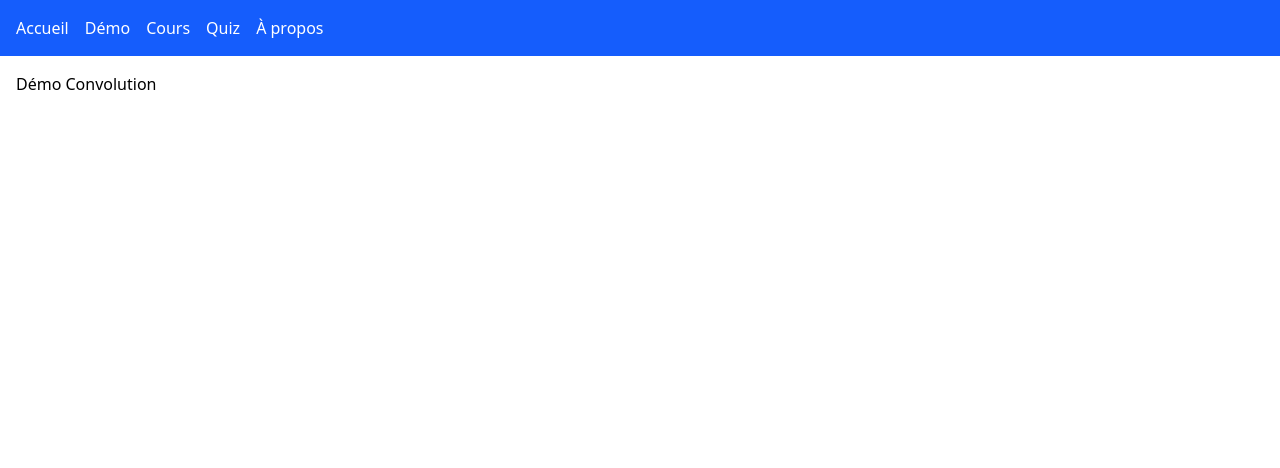
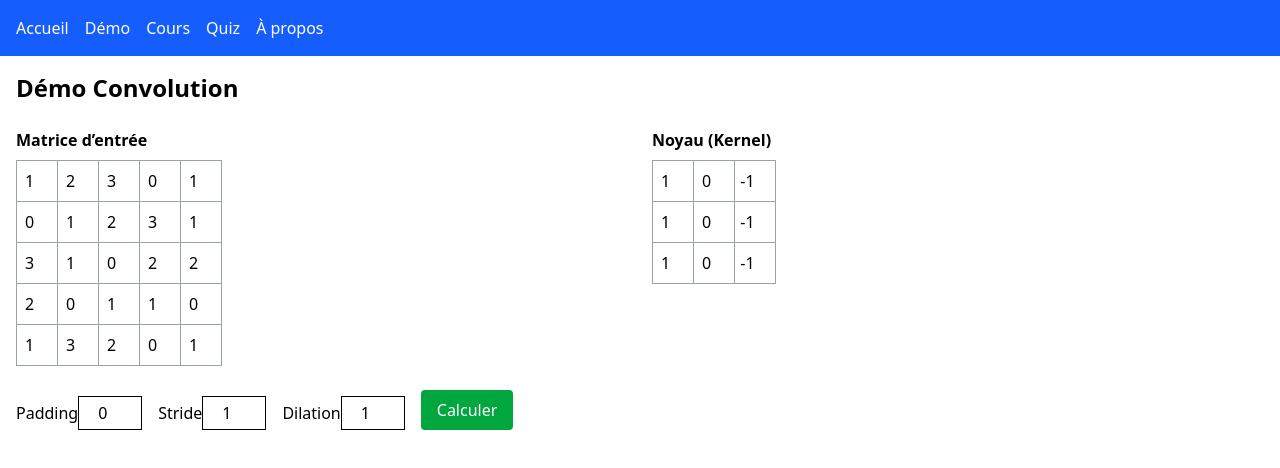
Before and after one commit to jlg-formation/convolution, a React (Vite) app: page /demo in a window 1280 px wide. Shown: the top 468 px of the page. Built offline with nearby package versions, Linux system fonts and the light colour scheme.

Commit message:
feat: implement convolution demo with input matrix, kernel editor, and controls for padding, stride, and dilation

```diff
--- a/src/components/ControlsPanel.tsx
+++ b/src/components/ControlsPanel.tsx
@@ -1,3 +1,57 @@
-export default function ControlsPanel() {
-  return <div>ControlsPanel</div>;
+interface ControlsProps {
+  padding: number;
+  setPadding: (v: number) => void;
+  stride: number;
+  setStride: (v: number) => void;
+  dilation: number;
+  setDilation: (v: number) => void;
+  onCompute: () => void;
 }
+
+export default function ControlsPanel({
+  padding,
+  setPadding,
+  stride,
+  setStride,
+  dilation,
+  setDilation,
+  onCompute,
+}: ControlsProps) {
+  return (
+    <div className="flex items-end gap-4">
+      <div>
+        <label>Padding</label>
+        <input
+          type="number"
+          value={padding}
+          onChange={(e) => setPadding(Number(e.target.value))}
+          className="w-16 border p-1 text-center"
+        />
+      </div>
+      <div>
+        <label>Stride</label>
+        <input
+          type="number"
+          value={stride}
+          onChange={(e) => setStride(Number(e.target.value))}
+          className="w-16 border p-1 text-center"
+        />
+      </div>
+      <div>
+        <label>Dilation</label>
+        <input
+          type="number"
+          value={dilation}
+          onChange={(e) => setDilation(Number(e.target.value))}
+          className="w-16 border p-1 text-center"
+        />
+      </div>
+      <button
+        onClick={onCompute}
+        className="rounded bg-green-600 px-4 py-2 text-white"
+      >
+        Calculer
+      </button>
+    </div>
+  );
+}
--- a/src/components/Grid.tsx
+++ b/src/components/Grid.tsx
@@ -1,3 +1,42 @@
-export default function Grid() {
-  return <div>Grid</div>;
+interface GridProps {
+  matrix: number[][];
+  setMatrix?: (m: number[][]) => void;
+  readOnly?: boolean;
 }
+
+export default function Grid({ matrix, setMatrix, readOnly }: GridProps) {
+  const handleChange = (i: number, j: number, value: string) => {
+    if (!setMatrix) return;
+    const newMatrix = matrix.map((row, r) =>
+      row.map((cell, c) => (r === i && c === j ? Number(value) || 0 : cell)),
+    );
+    setMatrix(newMatrix);
+  };
+
+  return (
+    <table className="border-collapse">
+      <tbody>
+        {matrix.map((row, i) => (
+          <tr key={i}>
+            {row.map((cell, j) => (
+              <td key={j} className="border border-gray-400">
+                {readOnly ? (
+                  <div className="flex h-10 w-10 items-center justify-center">
+                    {cell}
+                  </div>
+                ) : (
+                  <input
+                    type="number"
+                    value={cell}
+                    onChange={(e) => handleChange(i, j, e.target.value)}
+                    className="h-10 w-10 border-none text-center outline-none"
+                  />
+                )}
+              </td>
+            ))}
+          </tr>
+        ))}
+      </tbody>
+    </table>
+  );
+}
--- a/src/components/KernelEditor.tsx
+++ b/src/components/KernelEditor.tsx
@@ -1,3 +1,34 @@
-export default function KernelEditor() {
-  return <div>KernelEditor</div>;
+interface KernelEditorProps {
+  kernel: number[][];
+  setKernel: (k: number[][]) => void;
 }
+
+export default function KernelEditor({ kernel, setKernel }: KernelEditorProps) {
+  const handleChange = (i: number, j: number, value: string) => {
+    const newK = kernel.map((row, r) =>
+      row.map((cell, c) => (r === i && c === j ? Number(value) || 0 : cell)),
+    );
+    setKernel(newK);
+  };
+
+  return (
+    <table className="border-collapse">
+      <tbody>
+        {kernel.map((row, i) => (
+          <tr key={i}>
+            {row.map((cell, j) => (
+              <td key={j} className="border border-gray-400">
+                <input
+                  type="number"
+                  value={cell}
+                  onChange={(e) => handleChange(i, j, e.target.value)}
+                  className="h-10 w-10 border-none text-center outline-none"
+                />
+              </td>
+            ))}
+          </tr>
+        ))}
+      </tbody>
+    </table>
+  );
+}
--- a/src/logic/convolution.ts
+++ b/src/logic/convolution.ts
@@ -1 +1,45 @@
-// conv2d logic will go here
+export function conv2d(
+  input: number[][],
+  kernel: number[][],
+  opts: { padding: number; stride: number; dilation: number },
+): number[][] {
+  const { padding, stride, dilation } = opts;
+  const H = input.length;
+  const W = input[0].length;
+  const kH = kernel.length;
+  const kW = kernel[0].length;
+
+  // Ajout de padding
+  const padded = Array.from({ length: H + 2 * padding }, (_, i) =>
+    Array.from({ length: W + 2 * padding }, (_, j) => {
+      const ii = i - padding;
+      const jj = j - padding;
+      return ii >= 0 && ii < H && jj >= 0 && jj < W ? input[ii][jj] : 0;
+    }),
+  );
+
+  const outH = Math.floor(
+    (H + 2 * padding - dilation * (kH - 1) - 1) / stride + 1,
+  );
+  const outW = Math.floor(
+    (W + 2 * padding - dilation * (kW - 1) - 1) / stride + 1,
+  );
+
+  const output = Array.from({ length: outH }, () => Array(outW).fill(0));
+
+  for (let i = 0; i < outH; i++) {
+    for (let j = 0; j < outW; j++) {
+      let sum = 0;
+      for (let u = 0; u < kH; u++) {
+        for (let v = 0; v < kW; v++) {
+          const ii = i * stride + u * dilation;
+          const jj = j * stride + v * dilation;
+          sum += padded[ii][jj] * kernel[u][v];
+        }
+      }
+      output[i][j] = sum;
+    }
+  }
+
+  return output;
+}
--- a/src/pages/Demo.tsx
+++ b/src/pages/Demo.tsx
@@ -1,3 +1,63 @@
+import { useState } from "react";
+import Grid from "../components/Grid";
+import KernelEditor from "../components/KernelEditor";
+import ControlsPanel from "../components/ControlsPanel";
+import { conv2d } from "../logic/convolution";
+
 export default function Demo() {
-  return <h1>Démo Convolution</h1>;
+  const [input, setInput] = useState<number[][]>([
+    [1, 2, 3, 0, 1],
+    [0, 1, 2, 3, 1],
+    [3, 1, 0, 2, 2],
+    [2, 0, 1, 1, 0],
+    [1, 3, 2, 0, 1],
+  ]);
+  const [kernel, setKernel] = useState<number[][]>([
+    [1, 0, -1],
+    [1, 0, -1],
+    [1, 0, -1],
+  ]);
+  const [padding, setPadding] = useState(0);
+  const [stride, setStride] = useState(1);
+  const [dilation, setDilation] = useState(1);
+  const [output, setOutput] = useState<number[][]>([]);
+
+  const handleCompute = () => {
+    const result = conv2d(input, kernel, { padding, stride, dilation });
+    setOutput(result);
+  };
+
+  return (
+    <div className="space-y-6">
+      <h1 className="text-2xl font-bold">Démo Convolution</h1>
+
+      <div className="grid grid-cols-2 gap-6">
+        <div>
+          <h2 className="mb-2 font-semibold">Matrice d’entrée</h2>
+          <Grid matrix={input} setMatrix={setInput} />
+        </div>
+        <div>
+          <h2 className="mb-2 font-semibold">Noyau (Kernel)</h2>
+          <KernelEditor kernel={kernel} setKernel={setKernel} />
+        </div>
+      </div>
+
+      <ControlsPanel
+        padding={padding}
+        setPadding={setPadding}
+        stride={stride}
+        setStride={setStride}
+        dilation={dilation}
+        setDilation={setDilation}
+        onCompute={handleCompute}
+      />
+
+      {output.length > 0 && (
+        <div>
+          <h2 className="mb-2 font-semibold">Résultat</h2>
+          <Grid matrix={output} readOnly />
+        </div>
+      )}
+    </div>
+  );
 }
```
